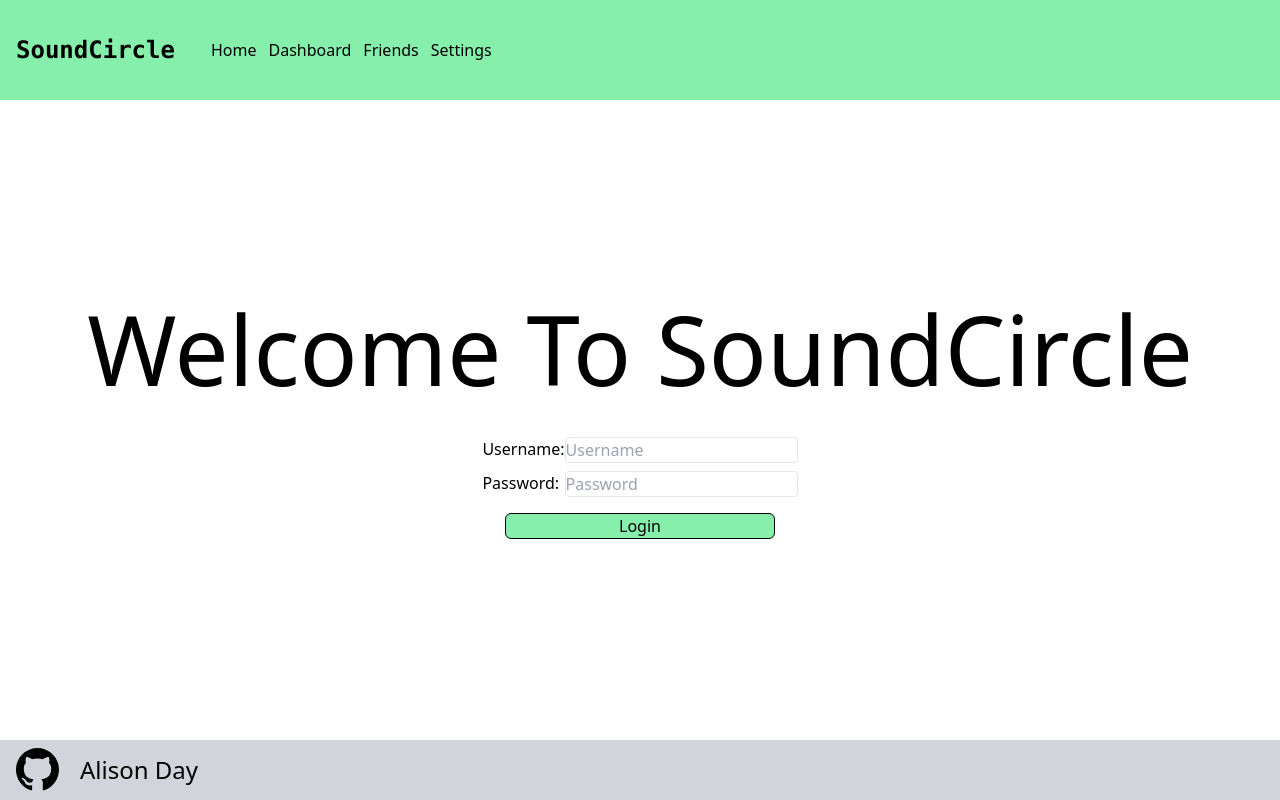
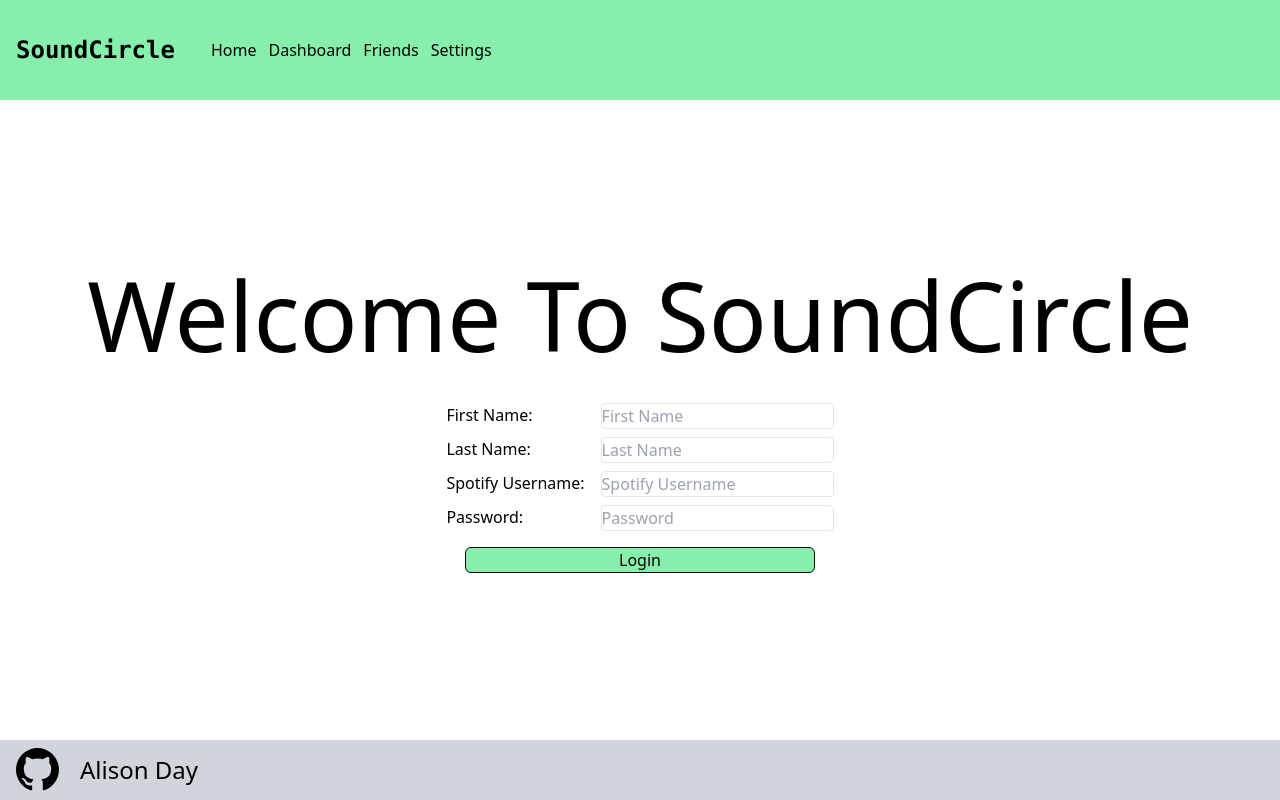
Before and after one commit to aday2418/startup, a Next.js app: page / in a window 1280 px wide. Built offline with nearby package versions, Linux system fonts and the light colour scheme.

Commit message:
Got login javascript working

```diff
--- /dev/null
+++ b/src/app/LoginRow.jsx
@@ -0,0 +1,13 @@
+export default function LoginRow({name, textType, variable, functionName}){
+
+    const handleChange = (e) => {
+        functionName(e.target.value)
+    }
+
+    return(
+        <div className='flex flex-row justify-between gap-4'>
+            <p>{name}:</p>
+            <input className='border rounded' type={textType} placeholder={name} value={variable} onChange={handleChange}/>
+        </div>
+    )
+}
--- a/src/app/dashboard/page.jsx
+++ b/src/app/dashboard/page.jsx
@@ -16,6 +16,10 @@
     setTab(newTab)
   }
 
+  const storedFirstName = localStorage.getItem('firstName');
+  const storedLastName = localStorage.getItem('lastName');
+  const storedSpotify = localStorage.getItem('spotifyUsername');
+
   return (
     <PageInfo title="Dashboard">
       <div className='flex flex-col text-white'>
@@ -25,8 +29,11 @@
           </div>
           <div className='flex justify-between w-full items-center pb-8'>
             <div className='flex flex-col'>
-                <h1 className="text-3xl ">Firstname Lastname</h1>
-                <p className="text-md ">username12345 | 10 Friends</p>
+                <div className='flex text-3xl gap-3'>
+                  <h1>{storedFirstName}</h1>
+                  <h1>{storedLastName}</h1>
+                </div>
+                <p className="text-md ">{storedSpotify} | 10 Friends</p>
             </div>
             <button className='flex items-center border rounded-lg border-white justify-center w-[160px] h-[40px] p-2 hover:bg-gray-700'>Refresh API Data</button>
 
--- a/src/app/page.jsx
+++ b/src/app/page.jsx
@@ -1,3 +1,5 @@
+"use client"
+
 import Image from 'next/image'
 import House from '/src/components/icons/House'
 import Dashboard from '/src/components/icons/Dashboard'
@@ -6,9 +8,34 @@
 import Tab from './dashboard/Tab'
 import GitHub from '@/components/icons/Github'
 import Link from "next/link";
+import { useState } from 'react';
+import { useRouter } from 'next/navigation';
+import LoginRow from './LoginRow'
 
 
 export default function Home() {
+  const [firstName, setFirstName] = useState('');
+  const [lastName, setLastName] = useState('');
+  const [spotifyUsername, setSpotifyUsername] = useState('');
+  const [password, setPassword] = useState('');
+  const router = useRouter();
+
+  /*const changeFirstName = (value) => {
+    setFirstName(value)
+  }*/
+
+
+  const handleLogin = (e) => {
+    e.preventDefault(); // Prevent form submission if using form element
+    // Save to localStorage
+    localStorage.setItem('firstName', firstName);
+    localStorage.setItem('lastName', lastName);
+    localStorage.setItem('spotifyUsername', spotifyUsername);
+    localStorage.setItem('password', password);
+    // Navigate to dashboard
+    router.push('/dashboard');
+  };
+
   return (
     <div>
       <div className="relative w-full h-screen flex flex-col bg-gray-900">
@@ -18,7 +45,7 @@
                 <h1>SoundCircle</h1>
               </div>
               <div className='flex flex-row gap-3'>
-                <a hhref="/">Home</a>
+                <a href="/">Home</a>
                 <a href="/dashboard">Dashboard</a>
                 <a href="/dashboard/friends">Friends</a>
                 <a href="/dashboard/settings">Settings</a>
@@ -29,20 +56,13 @@
           <h1 className='text-8xl '>Welcome To SoundCircle</h1>
           <div className='flex flex-col gap-4 '>
             <div className='flex flex-col min-w-[270px] gap-2'>
-              <div className='flex flex-row justify-between'>
-                <p>Username: </p>
-                <input className='border rounded' type="text" placeholder="Username"/>
-              </div>
-              <div className='flex flex-row justify-between'>
-                <p>Password: </p>
-                <input className='border rounded' type="password" placeholder="Password"/>
-              </div>
+              <LoginRow name="First Name" textType="text" variable={firstName} functionName={setFirstName}/>
+              <LoginRow name="Last Name" textType="text" variable={lastName} functionName={setLastName}/>
+              <LoginRow name="Spotify Username" textType="text" variable={spotifyUsername} functionName={setSpotifyUsername}/>
+              <LoginRow name="Password" textType="password" variable={password} functionName={setPassword}/>
             </div>
             <div className='flex justify-center '>
-              <Link href="/dashboard">
-                <button className='flex min-w-[270px] bg-green-300 border rounded-md border-black justify-center'>Login</button>
-              </Link>
-
+              <button className='flex min-w-[350px] bg-green-300 border rounded-md border-black justify-center' onClick={handleLogin}>Login</button>
             </div>
           </div>
         </div>
@@ -54,9 +74,6 @@
               </Link>
             </div>
             <h1 className='text-2xl'>Alison Day</h1>
-
-
-
             </div>
         </footer>
       </div>
```
Also changed, not shown: src/app/layout.jsx (+0 -12 lines), 1 other file (tests, documents, lock files or other folders). Lines whose indentation alone changed are shown as unchanged.
